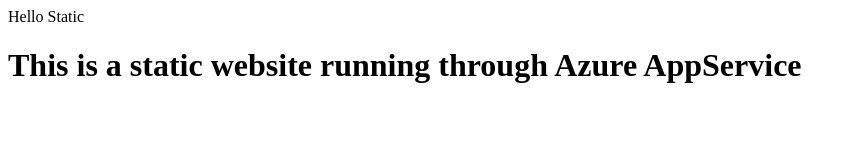
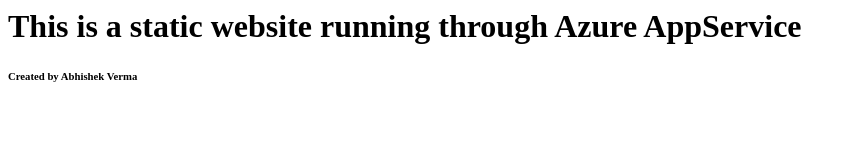
Before and after one commit to AbhishekV8BeyondKey/StaticWebApps, a plain HTML site: page index.html in a window 1280 px wide. Shown: the whole page, without its empty margins (0-856 px from the left). Drawn offline with Linux system fonts and the light colour scheme.

Commit message:
Update index.html

```diff
--- a/index.html
+++ b/index.html
@@ -1,7 +1,10 @@
 <html>
-    <head>Hello Static</head>
+    <head>
+        <title>Hello Static</title>
+    </head>
 
     <body>
         <h1> This is a static website running through Azure AppService</h1>
+        <h6>Created by Abhishek Verma</h6>
     </body>
 </html>
```
